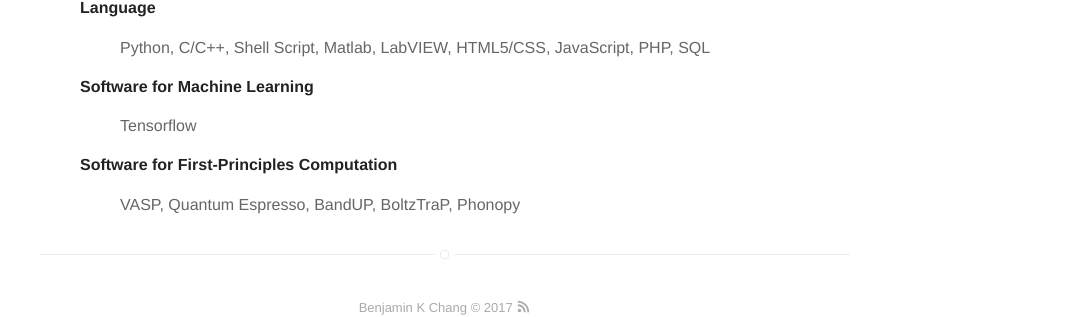
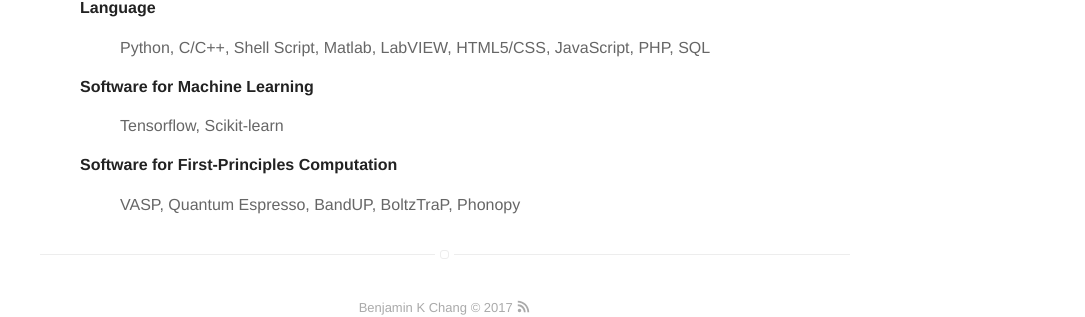
Before and after one commit to bkchang/bkchang.github.io, a Jekyll site: the page built from about.md, in a window 1280 px wide. Shown: the part 647-964 px from the top of the page, without its empty margins (195-1280 px from the left). Built offline with Jekyll 4.4.1, drawn with Linux system fonts in a browser that asks for light colours.

Commit message:
Update about.md

```diff
--- a/about.md
+++ b/about.md
@@ -35,7 +35,7 @@ Research Assistant, Institute of Atomic and Molecular Sciences (IAMS), Academia
 	<ul>Python, C/C++, Shell Script, Matlab, LabVIEW, HTML5/CSS, JavaScript, PHP, SQL</ul>
 
 	<h4>Software for Machine Learning</h4>
-	<ul>Tensorflow</ul>
+	<ul>Tensorflow, Scikit-learn</ul>
 
 	<h4>Software for First-Principles Computation</h4>
 	<ul> VASP, Quantum Espresso, BandUP, BoltzTraP, Phonopy</ul>
```
